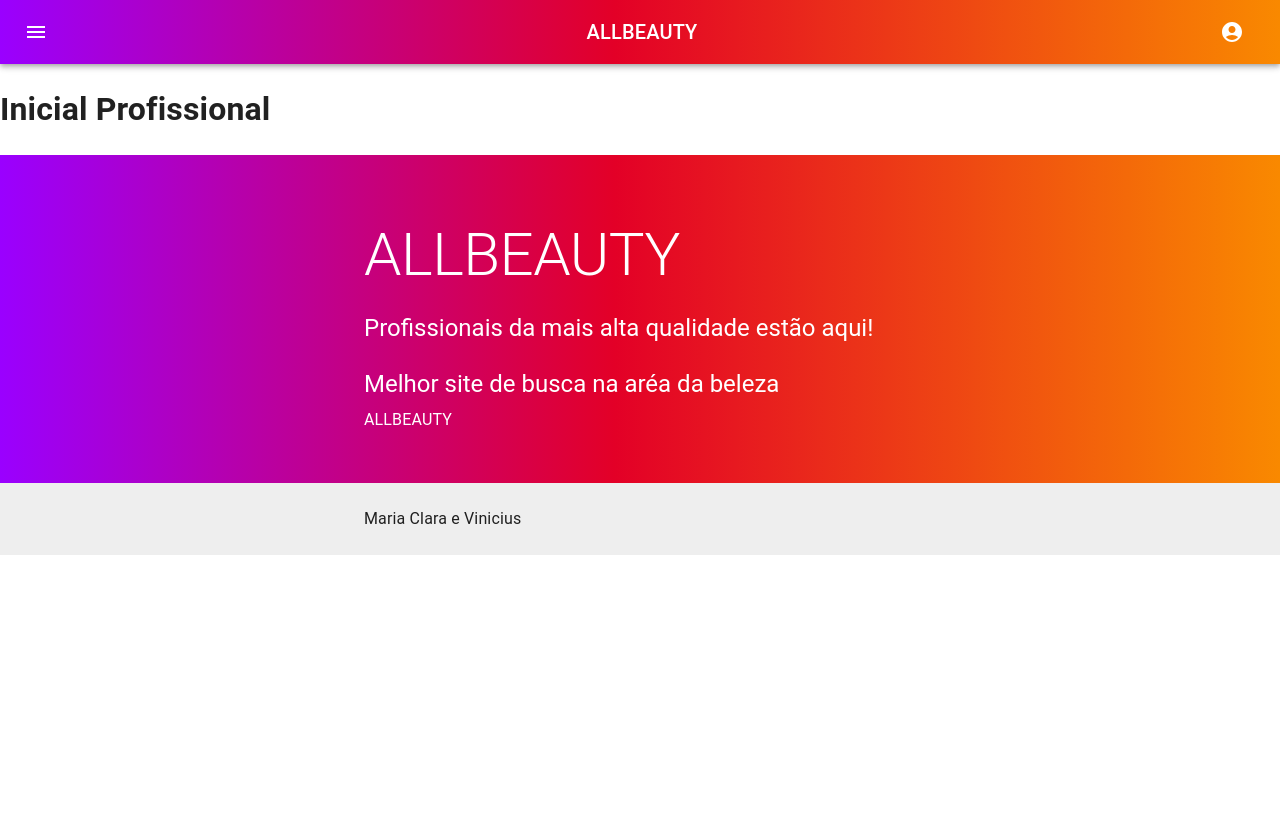
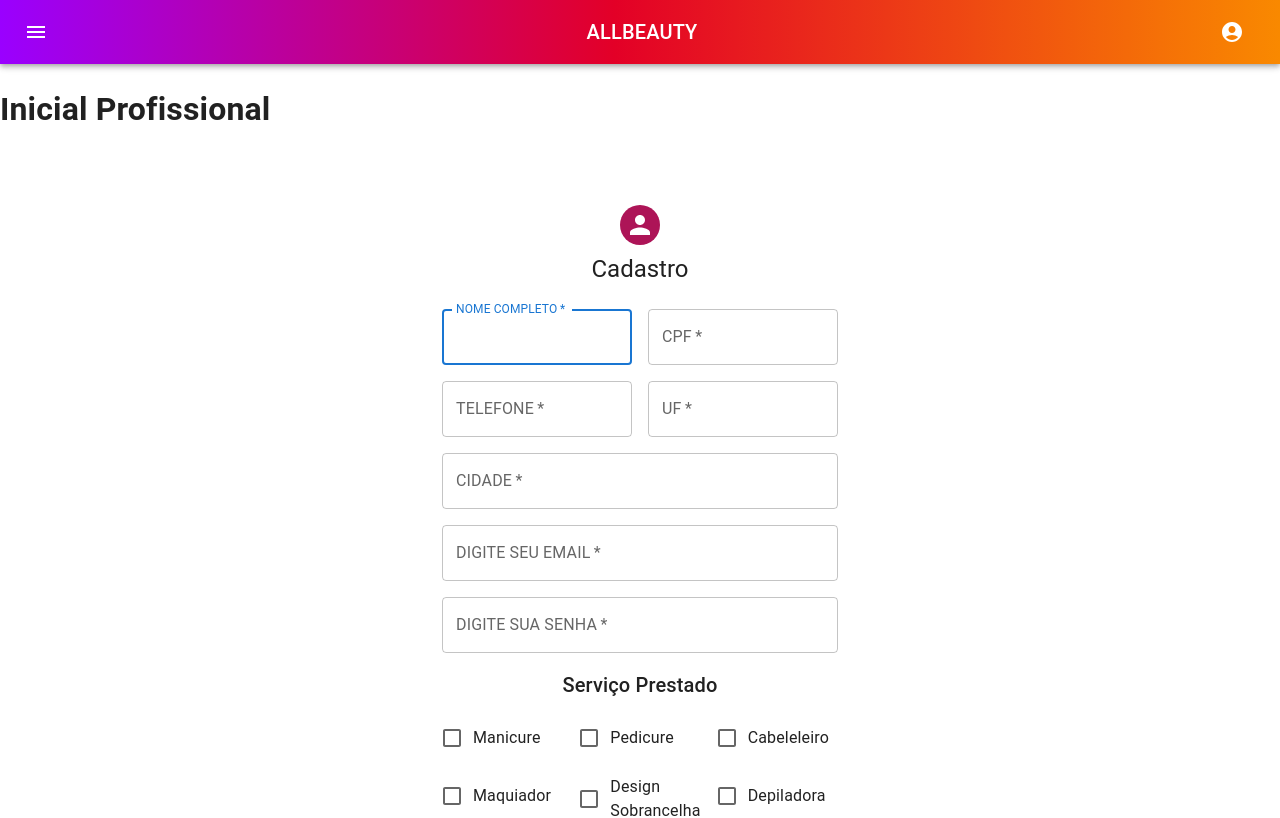
Before and after one commit to VINIshow1907/allbeauty, a React (Create React App) app in the folder frontend/: page /homeprofissional in a window 1280 px wide. Shown: the top 818 px of the page. Built offline with nearby package versions, Linux system fonts and the light colour scheme; what react-swipeable-views-utils would draw is missing.

Commit message:
importei para a pagina de cadastro

```diff
--- a/frontend/src/paginas/homeprofissional.tsx
+++ b/frontend/src/paginas/homeprofissional.tsx
@@ -3,7 +3,7 @@ import Rotas from "../rotas";
 import { Route, useNavigate, Navigate } from "react-router-dom";
 import ProMenuSuperior from "../componentes/promenusuperior";
 import Rodape from "../componentes/rodape";
-
+import Cadastro from "../paginas/cadastro";
 export default function EditarProfissional() {
     const navigate = useNavigate();
 
@@ -11,6 +11,7 @@ export default function EditarProfissional() {
     <>
       <ProMenuSuperior/>
       <h1>Inicial Profissional</h1>
+      <Cadastro/>
  <Rodape/>
     </>
  );
```
